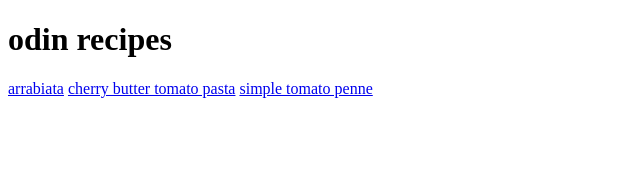
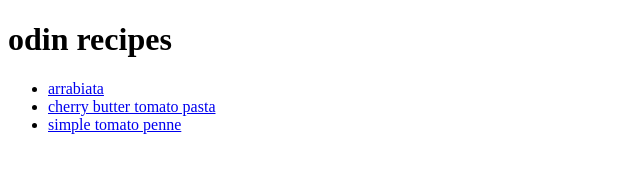
Before and after one commit to mr-musgrave/odin-recipes, a plain HTML site: page index.html in a window 1280 px wide. Shown: the whole page, without its empty margins (0-640 px from the left). Drawn offline with Linux system fonts and the light colour scheme.

Commit message:
Created unordered list for recipe page links

```diff
--- a/index.html
+++ b/index.html
@@ -7,8 +7,10 @@
 </head>
 <body>
     <h1>odin recipes</h1>
-    <a href="recipes/arrabiata.html">arrabiata</a>
-    <a href="recipes/cherrybutter.html">cherry butter tomato pasta</a>
-    <a href="recipes/tomatopenne.html">simple tomato penne</a>
+<ul>
+    <li><a href="recipes/arrabiata.html">arrabiata</a></li>
+    <li><a href="recipes/cherrybutter.html">cherry butter tomato pasta</a></li>
+    <li><a href="recipes/tomatopenne.html">simple tomato penne</a></li>
+</ul>
 </body>
 </html>
```
